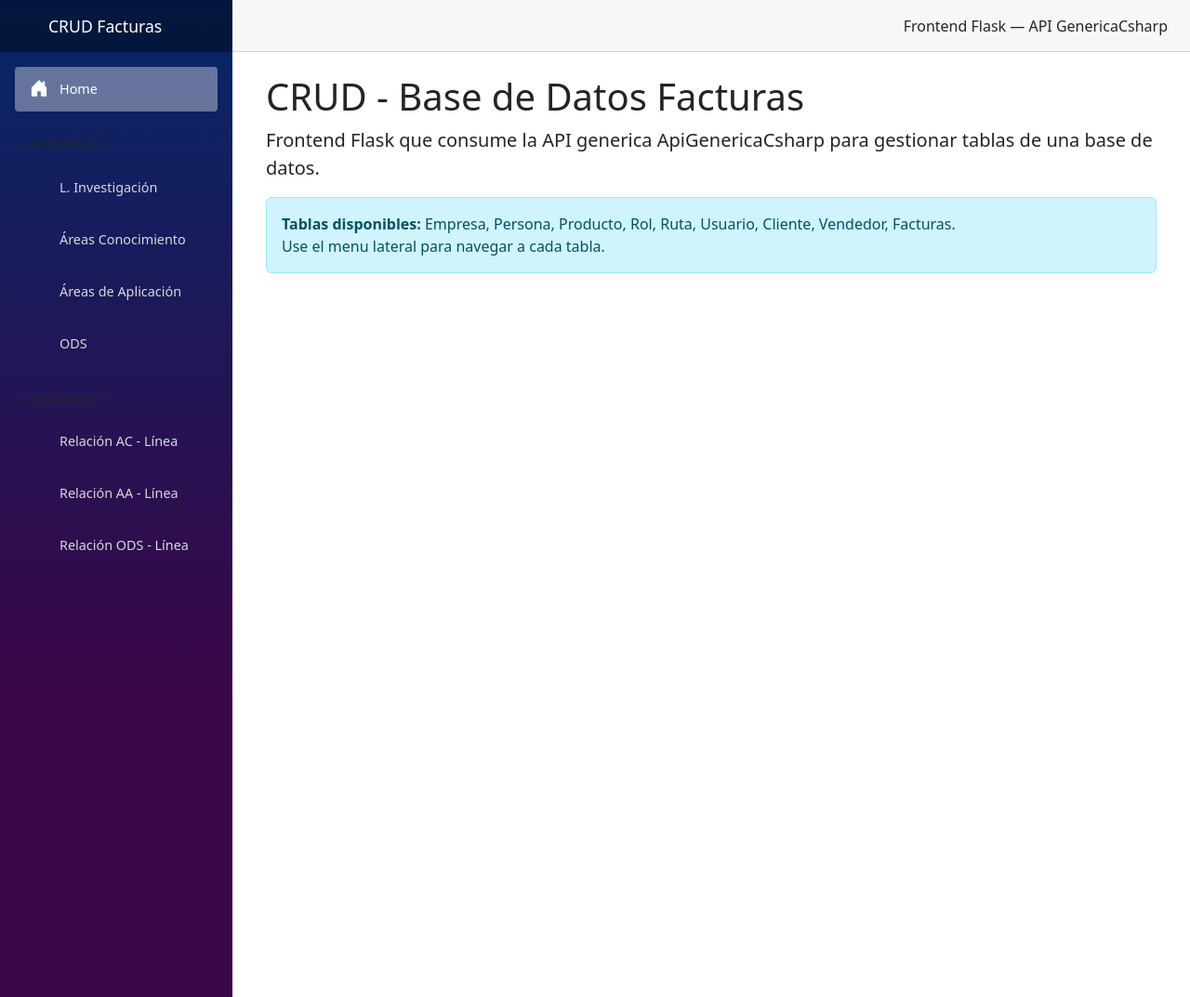
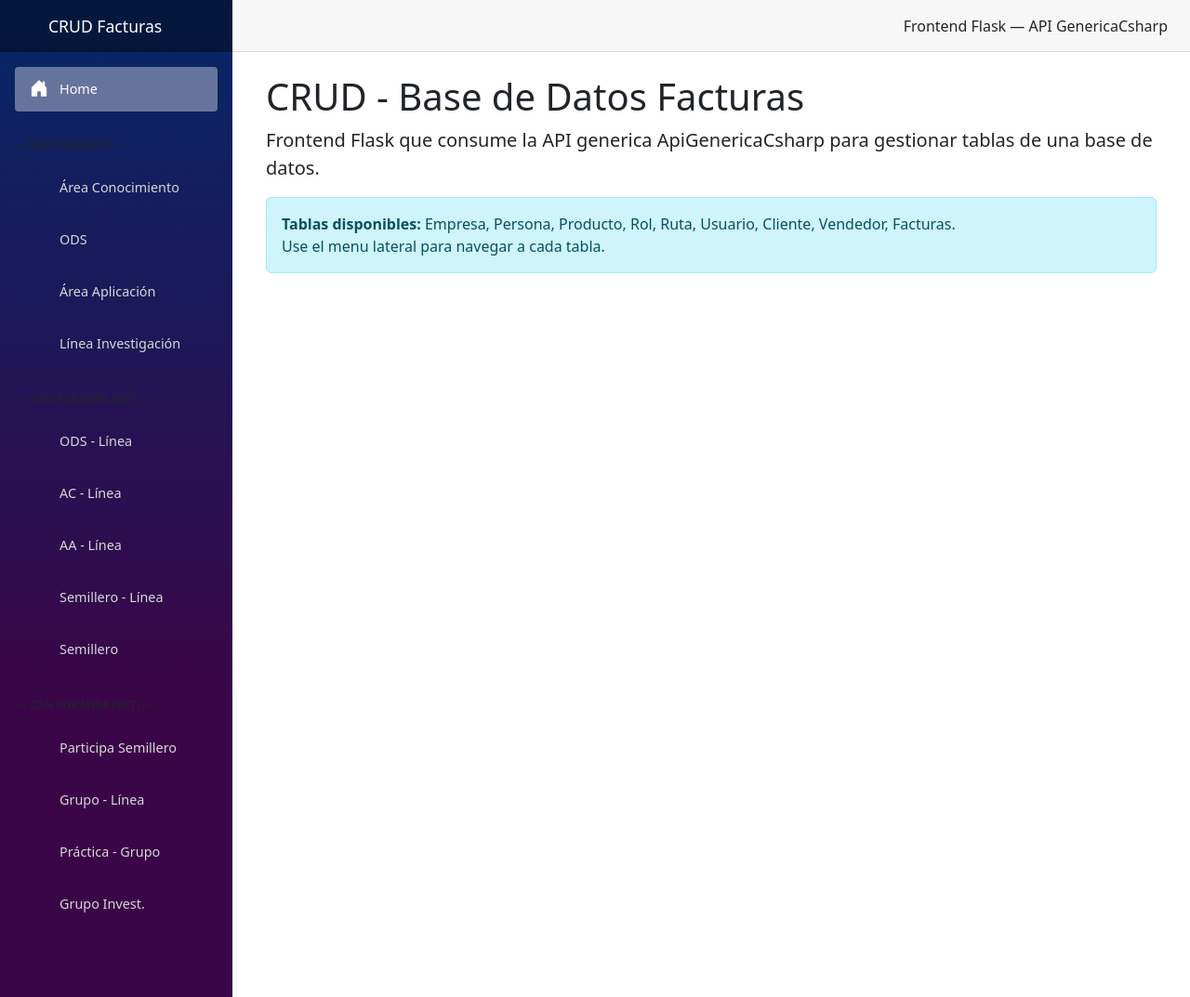
Before and after one commit to Unslowling/frontend-flask, a Flask app: page / in a window 1280 px wide. Shown: the whole page at 93% size. Run offline with Flask 3, Linux system fonts and the light colour scheme; data that the repository does not hold is empty.

Commit message:
style: organizar menú lateral con todas las tablas solicitadas por el profesor

```diff
--- a/templates/components/nav_menu.html
+++ b/templates/components/nav_menu.html
@@ -30,26 +30,14 @@
             </a>
         </div>
 
-        {# ───────── TABLAS PRINCIPALES ───────── #}
+        {# ───────── SIN FORÁNEAS ───────── #}
         <div class="nav-item px-3 mt-3 mb-1">
-            <small class="text-muted fw-bold text-uppercase" style="font-size: 0.75rem;">--- PRINCIPALES ---</small>
-        </div>
-
-        <div class="nav-item px-3">
-            <a class="nav-link {{ 'active' if request.path.startswith('/linea_investigacion') }}" href="/linea_investigacion">
-                <span class="bi bi-diagram-3-fill-nav-menu"></span> L. Investigación
-            </a>
+            <small class="text-muted fw-bold text-uppercase" style="font-size: 0.75rem;">--- SIN FORÁNEAS ---</small>
         </div>
 
         <div class="nav-item px-3">
             <a class="nav-link {{ 'active' if request.path.startswith('/area_conocimiento') }}" href="/area_conocimiento">
-                <span class="bi bi-book-half-nav-menu"></span> Áreas Conocimiento
-            </a>
-        </div>
-
-        <div class="nav-item px-3">
-            <a class="nav-link {{ 'active' if request.path.startswith('/area_aplicacion') }}" href="/area_aplicacion">
-                <span class="bi bi-briefcase-fill-nav-menu"></span> Áreas de Aplicación
+                <span class="bi bi-book-half-nav-menu"></span> Área Conocimiento
             </a>
         </div>
 
@@ -59,27 +47,79 @@
             </a>
         </div>
 
-        {# ───────── TABLAS DE RELACIONES ───────── #}
+        <div class="nav-item px-3">
+            <a class="nav-link {{ 'active' if request.path.startswith('/area_aplicacion') }}" href="/area_aplicacion">
+                <span class="bi bi-briefcase-fill-nav-menu"></span> Área Aplicación
+            </a>
+        </div>
+
+        <div class="nav-item px-3">
+            <a class="nav-link {{ 'active' if request.path.startswith('/linea_investigacion') }}" href="/linea_investigacion">
+                <span class="bi bi-diagram-3-fill-nav-menu"></span> Línea Investigación
+            </a>
+        </div>
+
+        {# ───────── CON FORÁNEA (INTERNA) ───────── #}
         <div class="nav-item px-3 mt-3 mb-1">
-            <small class="text-muted fw-bold text-uppercase" style="font-size: 0.75rem;">--- RELACIONES ---</small>
+            <small class="text-muted fw-bold text-uppercase" style="font-size: 0.75rem;">--- CON FORÁNEA (INT) ---</small>
+        </div>
+
+        <div class="nav-item px-3">
+            <a class="nav-link {{ 'active' if request.path.startswith('/ods_linea') }}" href="/ods_linea">
+                <span class="bi bi-link-45deg-nav-menu"></span> ODS - Línea
+            </a>
         </div>
 
         <div class="nav-item px-3">
             <a class="nav-link {{ 'active' if request.path.startswith('/ac_linea') }}" href="/ac_linea">
-                <span class="bi bi-link-45deg-nav-menu"></span> Relación AC - Línea
-            </a>
-        </div>
-
-        <!-- Estas dos no están creadas aún en app.py, pero las agregamos listas para usar -->
-        <div class="nav-item px-3">
-            <a class="nav-link {{ 'active' if request.path.startswith('/aa_linea') }}" href="/aa_linea">
-                <span class="bi bi-link-45deg-nav-menu"></span> Relación AA - Línea
+                <span class="bi bi-link-45deg-nav-menu"></span> AC - Línea
             </a>
         </div>
 
         <div class="nav-item px-3">
-            <a class="nav-link {{ 'active' if request.path.startswith('/ods_linea') }}" href="/ods_linea">
-                <span class="bi bi-link-45deg-nav-menu"></span> Relación ODS - Línea
+            <a class="nav-link {{ 'active' if request.path.startswith('/aa_linea') }}" href="/aa_linea">
+                <span class="bi bi-link-45deg-nav-menu"></span> AA - Línea
+            </a>
+        </div>
+
+        <div class="nav-item px-3">
+            <a class="nav-link {{ 'active' if request.path.startswith('/semillero_linea') }}" href="/semillero_linea">
+                <span class="bi bi-link-45deg-nav-menu"></span> Semillero - Línea
+            </a>
+        </div>
+
+        <div class="nav-item px-3">
+            <a class="nav-link {{ 'active' if request.path.startswith('/semillero') }}" href="/semillero">
+                <span class="bi bi-seedling-fill-nav-menu"></span> Semillero
+            </a>
+        </div>
+
+        {# ───────── CON FORÁNEA (EXTERNA) ───────── #}
+        <div class="nav-item px-3 mt-3 mb-1">
+            <small class="text-muted fw-bold text-uppercase" style="font-size: 0.75rem;">--- CON FORÁNEA (EXT) ---</small>
+        </div>
+
+        <div class="nav-item px-3">
+            <a class="nav-link {{ 'active' if request.path.startswith('/participa_semillero') }}" href="/participa_semillero">
+                <span class="bi bi-person-badge-nav-menu"></span> Participa Semillero
+            </a>
+        </div>
+
+        <div class="nav-item px-3">
+            <a class="nav-link {{ 'active' if request.path.startswith('/grupo_linea') }}" href="/grupo_linea">
+                <span class="bi bi-link-45deg-nav-menu"></span> Grupo - Línea
+            </a>
+        </div>
+
+        <div class="nav-item px-3">
+            <a class="nav-link {{ 'active' if request.path.startswith('/practica_grupo') }}" href="/practica_grupo">
+                <span class="bi bi-journal-bookmark-nav-menu"></span> Práctica - Grupo
+            </a>
+        </div>
+
+        <div class="nav-item px-3">
+            <a class="nav-link {{ 'active' if request.path.startswith('/grupo_investigacion') }}" href="/grupo_investigacion">
+                <span class="bi bi-people-fill-nav-menu"></span> Grupo Invest.
             </a>
         </div>
 
```
